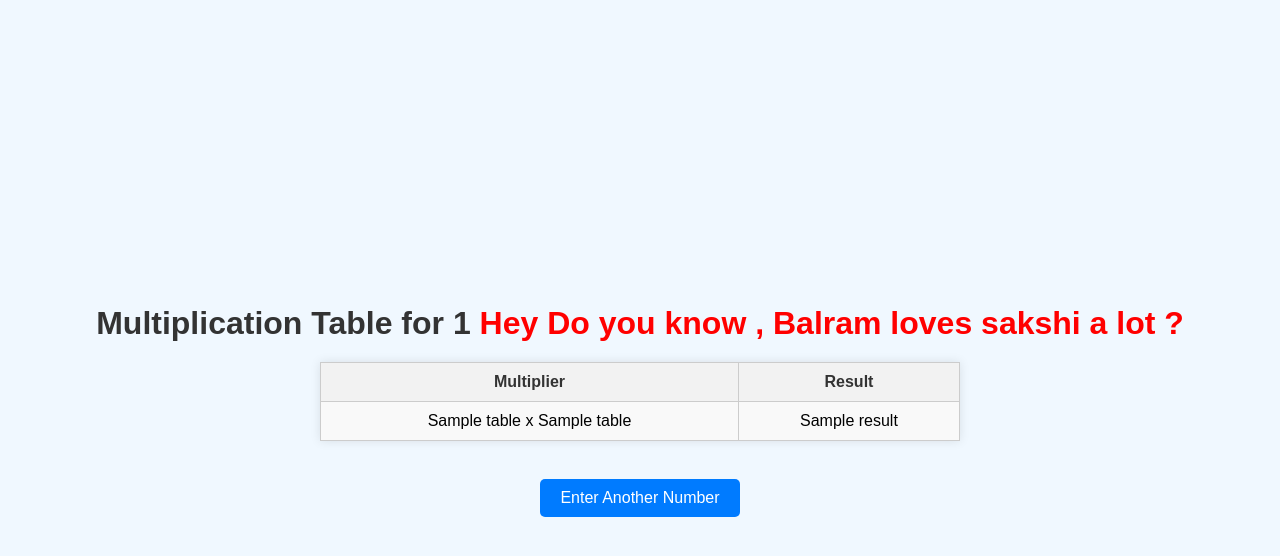
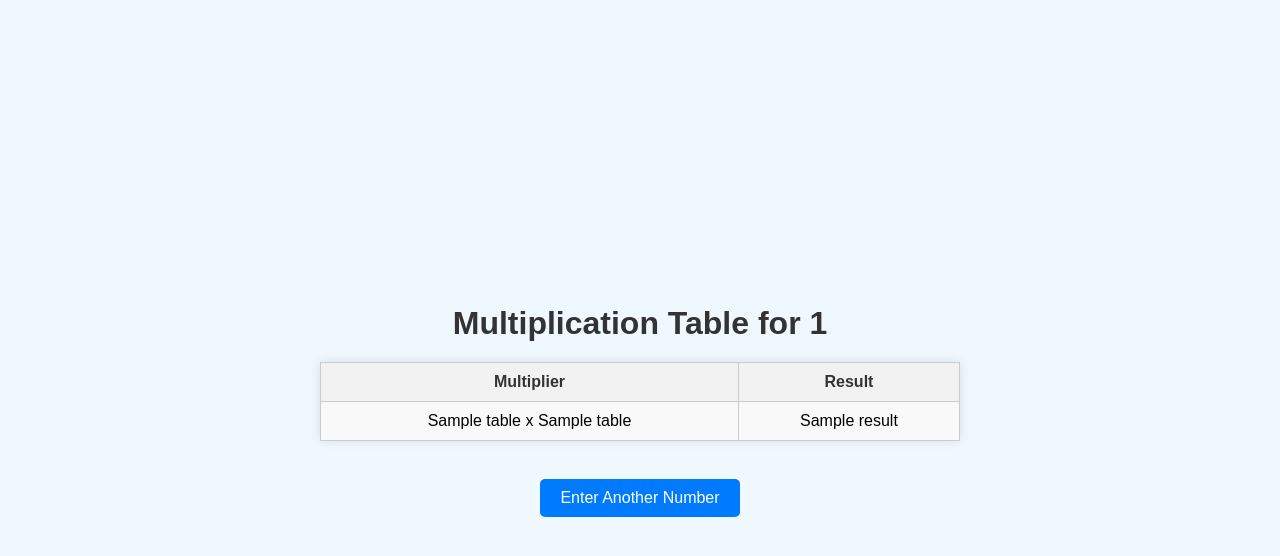
Before and after one commit to imbalram/table, a Django app: template bt/bt/templates/table/result.html in a window 1280 px wide. Shown: the top 556 px of the page. Run offline with Django 5.2, Linux system fonts and the light colour scheme; the template is opened without the code that fills it: most values are stand-ins (such as "Sample title", 1, 10 or a date in 2020).

Commit message:
Update result.html

```diff
--- a/bt/bt/templates/table/result.html
+++ b/bt/bt/templates/table/result.html
@@ -55,7 +55,7 @@
     </style>
 </head>
 <body>
-    <h1>Multiplication Table for {{ number }} <font color="red">Hey Do you know , Balram loves sakshi a lot ?</font></h1>
+    <h1>Multiplication Table for {{ number }} </h1>
     <table>
         <tr>
             <th>Multiplier</th>
```
